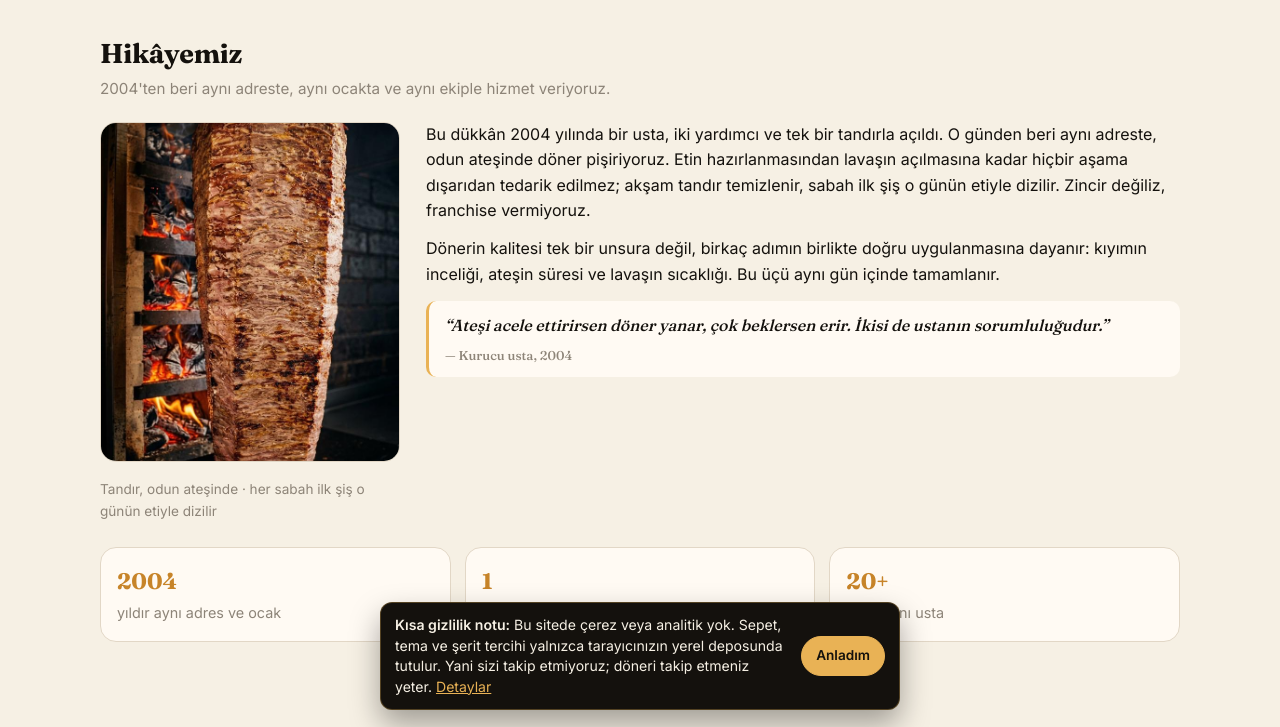
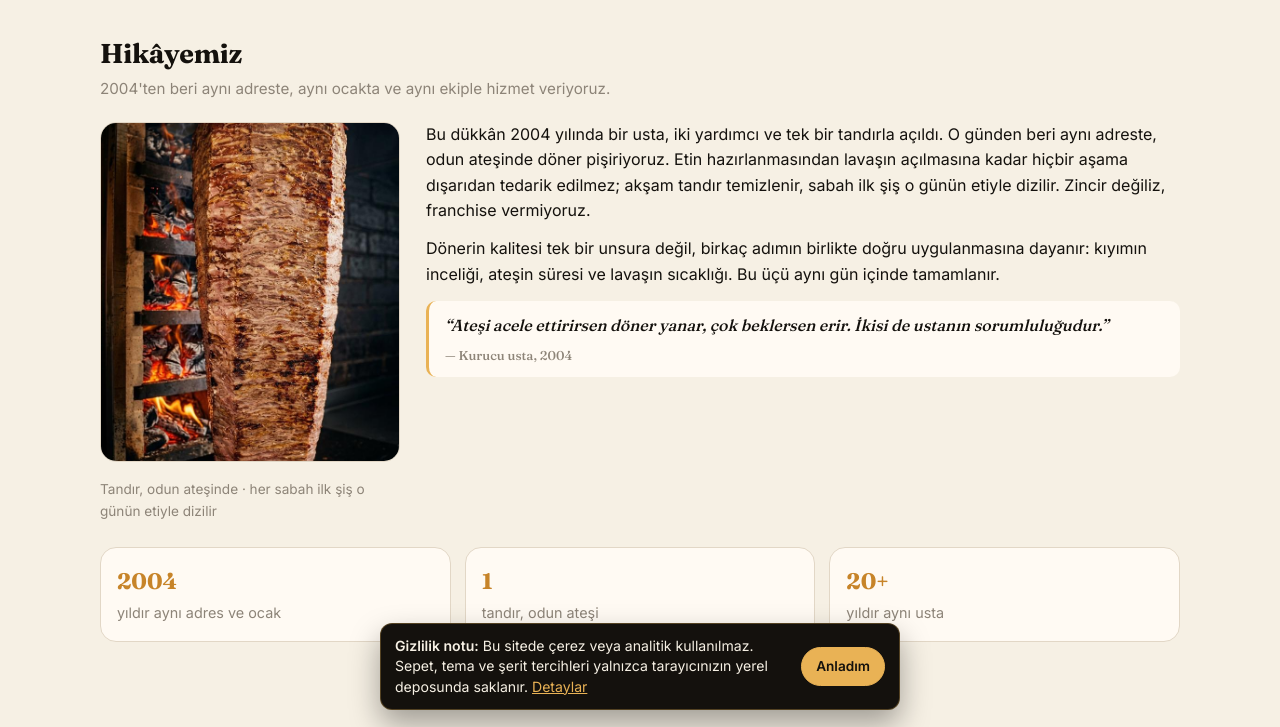
Before and after one commit to bahattinercan/doner-website, a plain HTML site: page about.html in a window 1280 px wide. Shown: the part 72-799 px from the top of the page. Drawn offline with Linux system fonts and the light colour scheme.

Commit message:
fix(copy): hakkımızda sayfasındaki gizlilik notunu kurumsal tonda düzeltti
Metin yenilemesinde about.html'deki çerez bandı kaçmıştı; diğer sayfalardaki
ile eşitlendi ("Yani sizi takip etmiyoruz; döneri takip etmeniz yeter" kaldırıldı).

```diff
--- a/about.html
+++ b/about.html
@@ -136,7 +136,7 @@
 <a class="fab" id="fab" href="https://wa.me/905555555555" data-wa aria-label="WhatsApp ile sipariş">WhatsApp ile sipariş</a>
 
 <div class="cookie-note" id="cookie-note" role="dialog" aria-label="Gizlilik uyarısı">
-  <p><b>Kısa gizlilik notu:</b> Bu sitede çerez veya analitik yok. Sepet, tema ve şerit tercihi yalnızca tarayıcınızın yerel deposunda tutulur. Yani sizi takip etmiyoruz; döneri takip etmeniz yeter. <a href="gizlilik.html">Detaylar</a></p>
+  <p><b>Gizlilik notu:</b> Bu sitede çerez veya analitik kullanılmaz. Sepet, tema ve şerit tercihleri yalnızca tarayıcınızın yerel deposunda saklanır. <a href="gizlilik.html">Detaylar</a></p>
   <button class="cookie-ok" id="cookie-ok">Anladım</button>
 </div>
 
```
